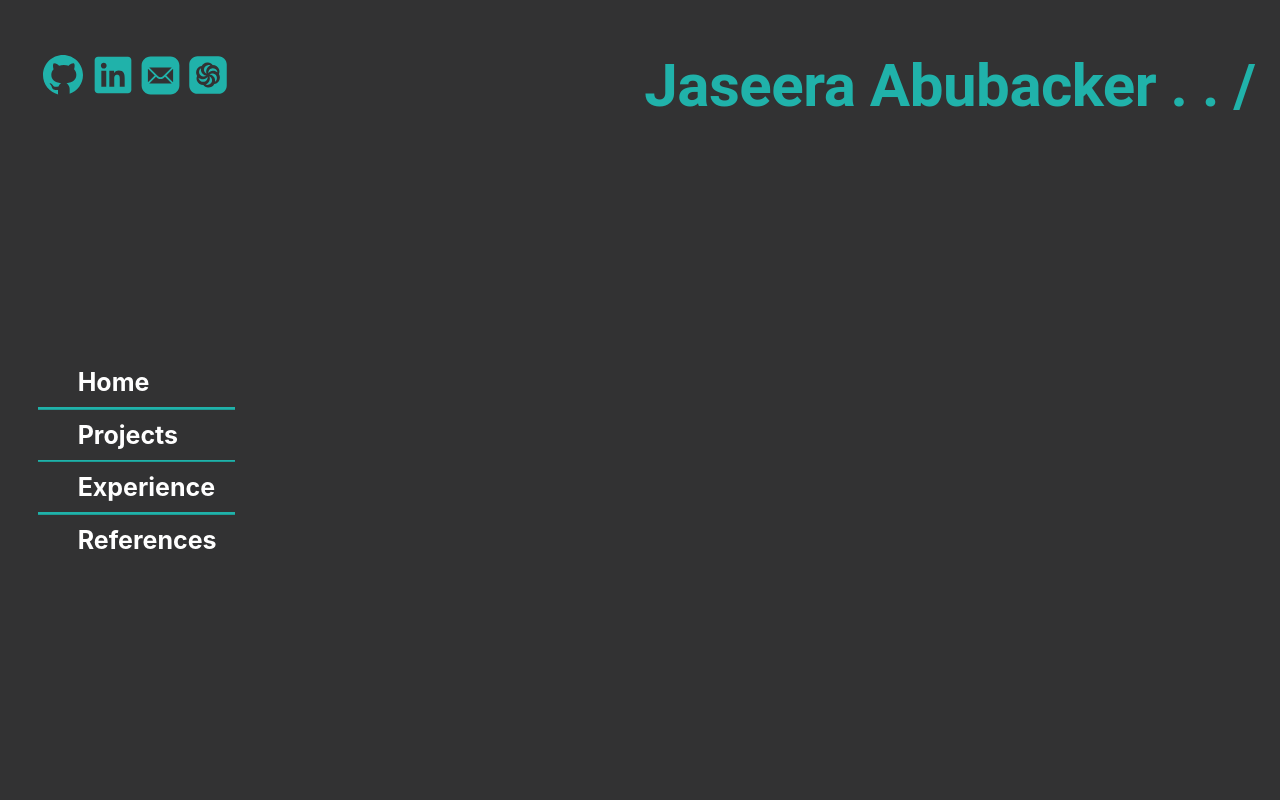
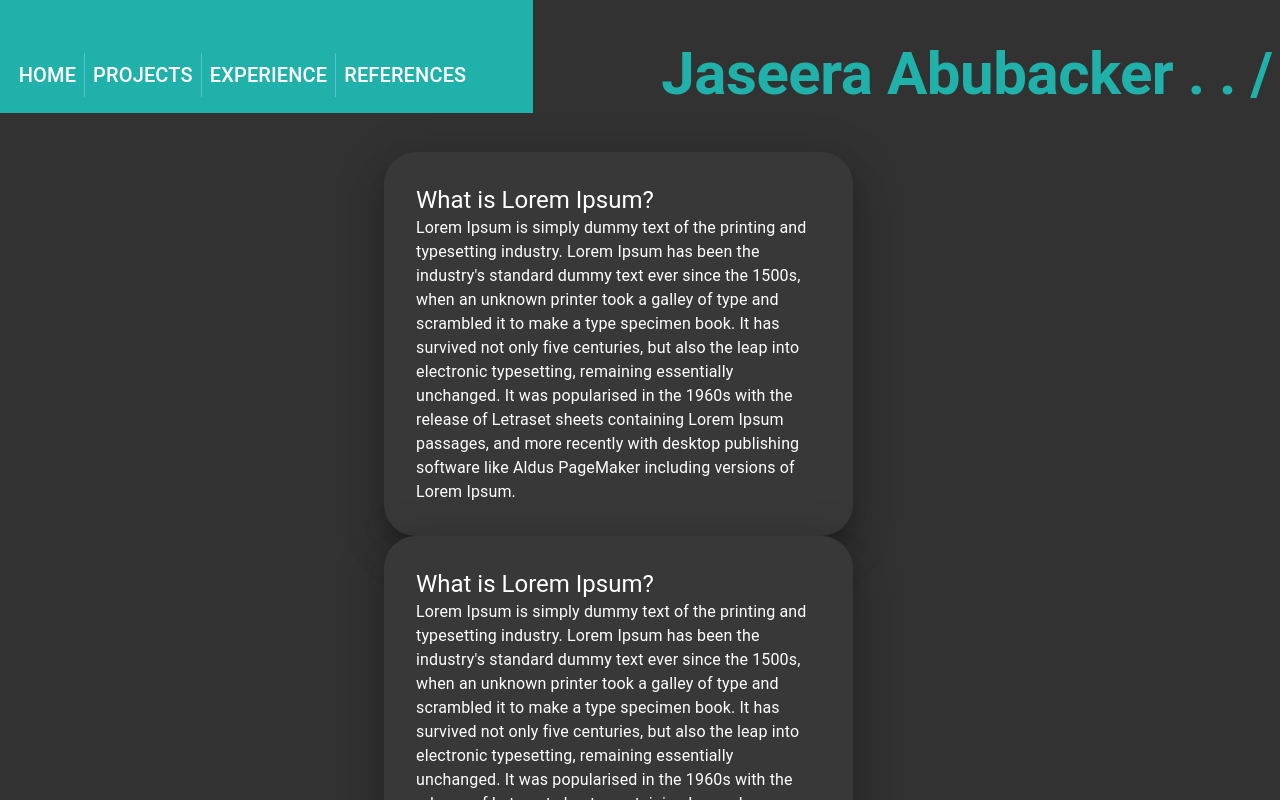
Before and after one commit to jpmaHub/jaseeraabubacker, a React (Create React App) app: page /jaseeraabubacker/my-projects in a window 1280 px wide. Shown: the top 800 px of the page. Built offline with nearby package versions, Linux system fonts and the light colour scheme.

Commit message:
Refine styling

```diff
--- a/src/components/IntroText.tsx
+++ b/src/components/IntroText.tsx
@@ -1,9 +1,28 @@
 
-import { Typography } from '@mui/material'
-import  { introText }  from '../Utils/data';
+import { Paper, ThemeProvider, Typography, createTheme } from '@mui/material'
+import { introText } from '../Utils/data';
+
+const darkTheme = createTheme({
+    palette: {
+        mode: 'dark',
+    },
+});
 
 export default function IntroText() {
     return (
-        <Typography variant="h4">{introText}</Typography>
+        <ThemeProvider theme={darkTheme}>
+            <Paper elevation={24} sx={{
+                pt: 5,
+                pr: 4,
+                pl: 6,
+                pb: 22,
+                borderRadius: 4,
+                bgcolor: 'background.default',
+                display: 'grid',
+                height: 100,
+            }}>
+                <Typography variant="h4">{introText}</Typography>
+            </Paper>
+        </ThemeProvider>
     )
 }
--- a/src/components/NavBarList.tsx
+++ b/src/components/NavBarList.tsx
@@ -1,39 +1,37 @@
-import { Divider, Typography } from '@mui/material'
+import { Box, Button, ButtonGroup, Divider, Typography } from '@mui/material'
 import { green } from '@mui/material/colors';
 import { createTheme, ThemeProvider } from '@mui/material/styles';
 import { Link } from 'react-router-dom';
 const theme = createTheme();
 
-theme.typography.h5 = {
-    paddingBottom: '10px',
-    paddingTop: '10px',
-    paddingLeft: '20%',
-    fontSize: '25px',
-};
-
-const commonStyles = {
-    paddingBottom: '1.5px',
-    background: 'lightseagreen'
-};
-
 export default function NavBarList() {
     return (
-        <ThemeProvider theme={theme}>
-            <Link to="/" className="link">
-                <Typography variant="h5">Home</Typography>
-            </Link>
-            <Divider sx={{ ...commonStyles }} />
-            <Link to="/my-projects" className="link">
-                <Typography variant="h5">Projects</Typography>
-            </Link>
-            <Divider sx={{ ...commonStyles }} />
-            <Link to="/my-experience" className="link">
-                <Typography variant="h5">Experience</Typography>
-            </Link>
-            <Divider sx={{ ...commonStyles }} />
-            <Link to="/references" className="link">
-                <Typography variant="h5">References</Typography>
-            </Link>
-        </ThemeProvider>
+        <Box
+            sx={{
+                paddingTop: '10%',
+                bgcolor: 'lightseagreen',
+                height: '60px',
+                paddingLeft: '2%',
+                color: 'white',
+                borderColor: 'white',
+            }}
+        >
+
+            <ButtonGroup aria-label="Basic button group" variant="text">
+                <Button><Link to="/" className="link">
+                    <Typography variant="h6">Home</Typography>
+                </Link></Button>
+                <Button><Link to="/my-projects" className="link">
+                    <Typography variant="h6">Projects</Typography>
+                </Link></Button>
+                <Button><Link to="/my-experience" className="link">
+                    <Typography variant="h6">Experience</Typography>
+                </Link></Button>
+                <Button><Link to="/references" className="link">
+                    <Typography variant="h6">References</Typography>
+                </Link></Button>
+            </ButtonGroup>
+        </Box>
+
     )
 }
--- a/src/helpers/Grid.scss
+++ b/src/helpers/Grid.scss
@@ -12,23 +12,19 @@
 
 .grid-item-logo {
   color: lightseagreen;
-  padding-top: 50px;
-  padding-left: 3%;
+  padding-left: 1%;
 }
 
 .grid-item-name {
-  padding-top: 50px;
-  padding-left: 17%;
-}
-
-.grid-item-list {
-  padding-left: 3%;
-  padding-right: 15%;
+  padding-top: 3%;
+  padding-left: 10%;
 }
 
 .grid-item-intro {
   display: grid;
-  padding-right: 100x;
+  padding-left: 30%;
+  padding-top: 3%;
+
 }
 
 .grid-item-skills-logo{
--- a/src/helpers/GridHelper.tsx
+++ b/src/helpers/GridHelper.tsx
@@ -12,20 +12,17 @@ interface HomeProps {
 export const GridHelper: React.FC<HomeProps> = ({ children }) => {
   return (
     <Grid container className="grid-container">
-          <Grid item xs={4} className="grid-item-logo">
-            <ContactIcons />
+<     Grid item xs={5} className="grid-item-list">
+          <NavBarList />
       </Grid>
-
-          <Grid item xs={8} className="grid-item-name">
+      <Grid item xs={7} className="grid-item-name">
         <TitleName />
       </Grid>
-
-          <Grid item xs={4} className="grid-item-list">
-            <NavBarList />
-          </Grid>
-
       <Grid item xs={8} className="grid-item-intro">
         {children}
+      </Grid>
+      <Grid item xs={12} className="grid-item-logo">
+        <ContactIcons />
       </Grid>
     </Grid>
   );
--- a/src/pages/Experience.tsx
+++ b/src/pages/Experience.tsx
@@ -1,24 +1,39 @@
 import './Pages.scss';
 import { GridHelper } from '../helpers/GridHelper';
 import Paper from '@mui/material/Paper';
-import { styled } from '@mui/material/styles';
-import { Grid } from '@mui/material';
-const DemoPaper = styled(Paper)(({ theme }) => ({
-    width: 550,
-    height: 150,
-    marginLeft: '30%',
-    ...theme.typography.body1,
-    textAlign: 'center',
-  }));
+import { Box, Grid, Typography } from '@mui/material';
+import { ThemeProvider, createTheme, styled } from '@mui/material/styles';
+
+const darkTheme = createTheme({
+  palette: {
+    mode: 'dark',
+  },
+});
 
 
 export default function Experience() {
   return (
-    <GridHelper>
-      <Grid item xs={8}>
-           <DemoPaper square> My experince  </DemoPaper>
+    <ThemeProvider theme={darkTheme}>
+      <GridHelper>
+       <Grid item xs={10}>
+           <Paper elevation={24} sx={{
+                p: 22,
+                borderRadius: 8,
+                bgcolor: 'background.default',
+                display: 'grid',
+                height: 250,
+              }}>
+
+               <Typography variant='h5'>What is Lorem Ipsum? </Typography>
+
+              <Typography>Lorem Ipsum is sum has been the industry's standard dummy textsum.</Typography>
+
+
+
+               </Paper>
         </Grid>
+      </GridHelper>
+    </ThemeProvider>
 
-    </GridHelper>
   );
 }
--- a/src/pages/Home.tsx
+++ b/src/pages/Home.tsx
@@ -8,11 +8,9 @@ import { GridHelper } from '../helpers/GridHelper';
 export default function Home() {
   return (
     <GridHelper>
-        <Grid item xs={11}>
-          <IntroText />
-        </Grid>
+      <IntroText />
       <Grid item xs={10}>
-        <Divider sx={{ fontSize: '80px', bgcolor: 'lightseagreen' }} />
+        <Divider variant='inset' sx={{ fontSize: '80px', bgcolor: 'lightseagreen' }} />
       </Grid>
       <Grid item className="grid-item-skills-logo">
         <SkillsLogos />
--- a/src/pages/Projects.tsx
+++ b/src/pages/Projects.tsx
@@ -1,10 +1,87 @@
 import './Pages.scss';
 import { GridHelper } from '../helpers/GridHelper';
+import Paper from '@mui/material/Paper';
+import { Box, Grid, Typography } from '@mui/material';
+import { ThemeProvider, createTheme, styled } from '@mui/material/styles';
+import * as React from 'react';
+import Card from '@mui/material/Card';
+import CardHeader from '@mui/material/CardHeader';
+import CardMedia from '@mui/material/CardMedia';
+import CardContent from '@mui/material/CardContent';
+import CardActions from '@mui/material/CardActions';
+import Collapse from '@mui/material/Collapse';
+import Avatar from '@mui/material/Avatar';
+import IconButton, { IconButtonProps } from '@mui/material/IconButton';
+import { red } from '@mui/material/colors';
+import FavoriteIcon from '@mui/icons-material/Favorite';
+import ShareIcon from '@mui/icons-material/Share';
+import ExpandMoreIcon from '@mui/icons-material/ExpandMore';
+import MoreVertIcon from '@mui/icons-material/MoreVert';
+
+interface ExpandMoreProps extends IconButtonProps {
+  expand: boolean;
+}
+
+const ExpandMore = styled((props: ExpandMoreProps) => {
+  const { expand, ...other } = props;
+  return <IconButton {...other} />;
+})(({ theme, expand }) => ({
+  transform: !expand ? 'rotate(0deg)' : 'rotate(180deg)',
+  marginLeft: 'auto',
+  transition: theme.transitions.create('transform', {
+    duration: theme.transitions.duration.shortest,
+  }),
+}));
+const darkTheme = createTheme({ palette: { mode: 'dark' } });
+
 
 export default function Projects() {
+
   return (
-    <GridHelper>
-      <p> </p>
-    </GridHelper>
+    <ThemeProvider theme={darkTheme}>
+      <GridHelper>
+
+
+          <Paper elevation={24} sx={{
+            p: 4,
+            borderRadius: 8,
+            bgcolor: 'background.default',
+            display: 'grid',
+          }}>
+
+            <Typography variant='h5'>What is Lorem Ipsum? </Typography>
+
+            <Typography>Lorem Ipsum is simply dummy text of the printing and typesetting industry. Lorem Ipsum has been the industry's standard dummy text ever since the 1500s, when an unknown printer took a galley of type and scrambled it to make a type specimen book. It has survived not only five centuries, but also the leap into electronic typesetting, remaining essentially unchanged. It was popularised in the 1960s with the release of Letraset sheets containing Lorem Ipsum passages, and more recently with desktop publishing software like Aldus PageMaker including versions of Lorem Ipsum.</Typography>
+
+
+
+          </Paper>
+
+
+          <Paper elevation={24} sx={{
+            p: 4,
+            borderRadius: 8,
+            bgcolor: 'background.default',
+            display: 'grid',
+          }}>
+
+            <Typography variant='h5'>What is Lorem Ipsum? </Typography>
+
+            <Typography>Lorem Ipsum is simply dummy text of the printing and typesetting industry. Lorem Ipsum has been the industry's standard dummy text ever since the 1500s, when an unknown printer took a galley of type and scrambled it to make a type specimen book. It has survived not only five centuries, but also the leap into electronic typesetting, remaining essentially unchanged. It was popularised in the 1960s with the release of Letraset sheets containing Lorem Ipsum passages, and more recently with desktop publishing software like Aldus PageMaker including versions of Lorem Ipsum.</Typography>
+
+
+
+          </Paper>
+
+
+
+
+
+
+
+
+      </GridHelper>
+    </ThemeProvider>
+
   );
 }
```
Lines whose indentation alone changed are shown as unchanged.
